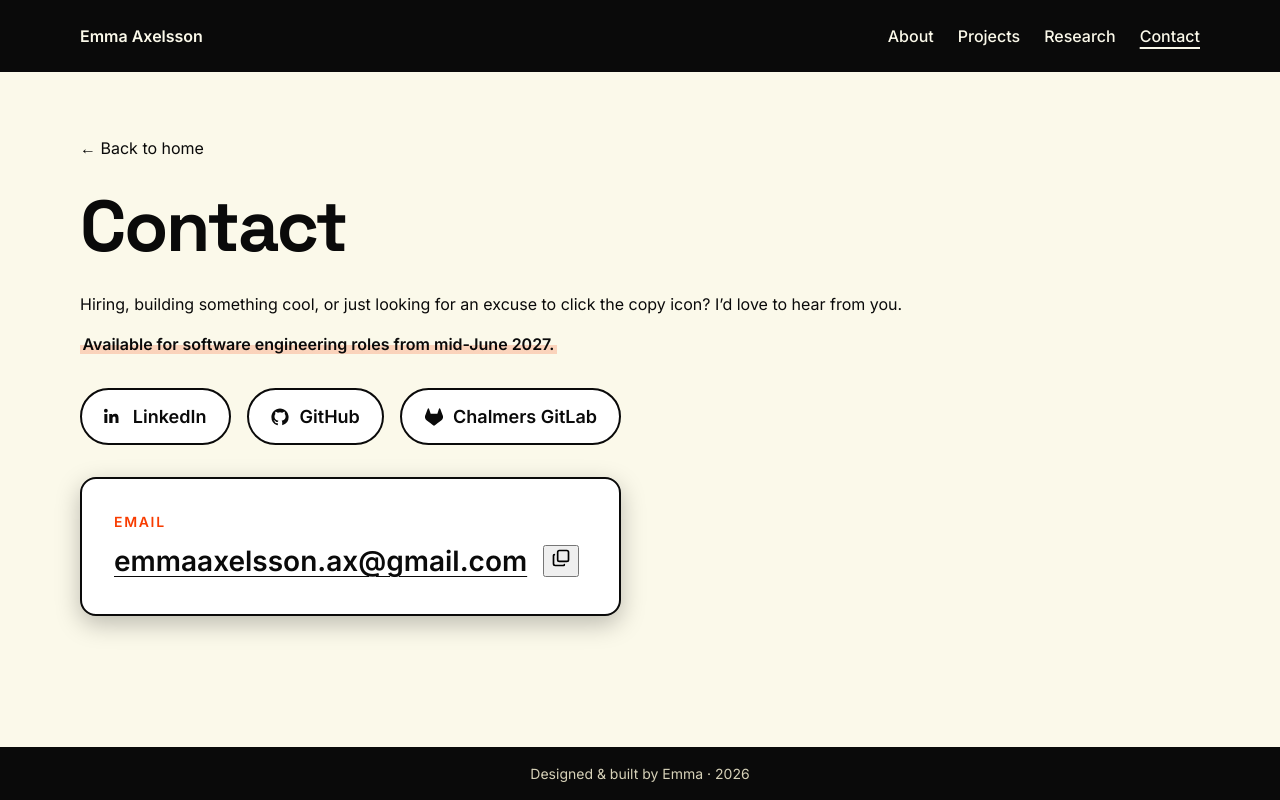
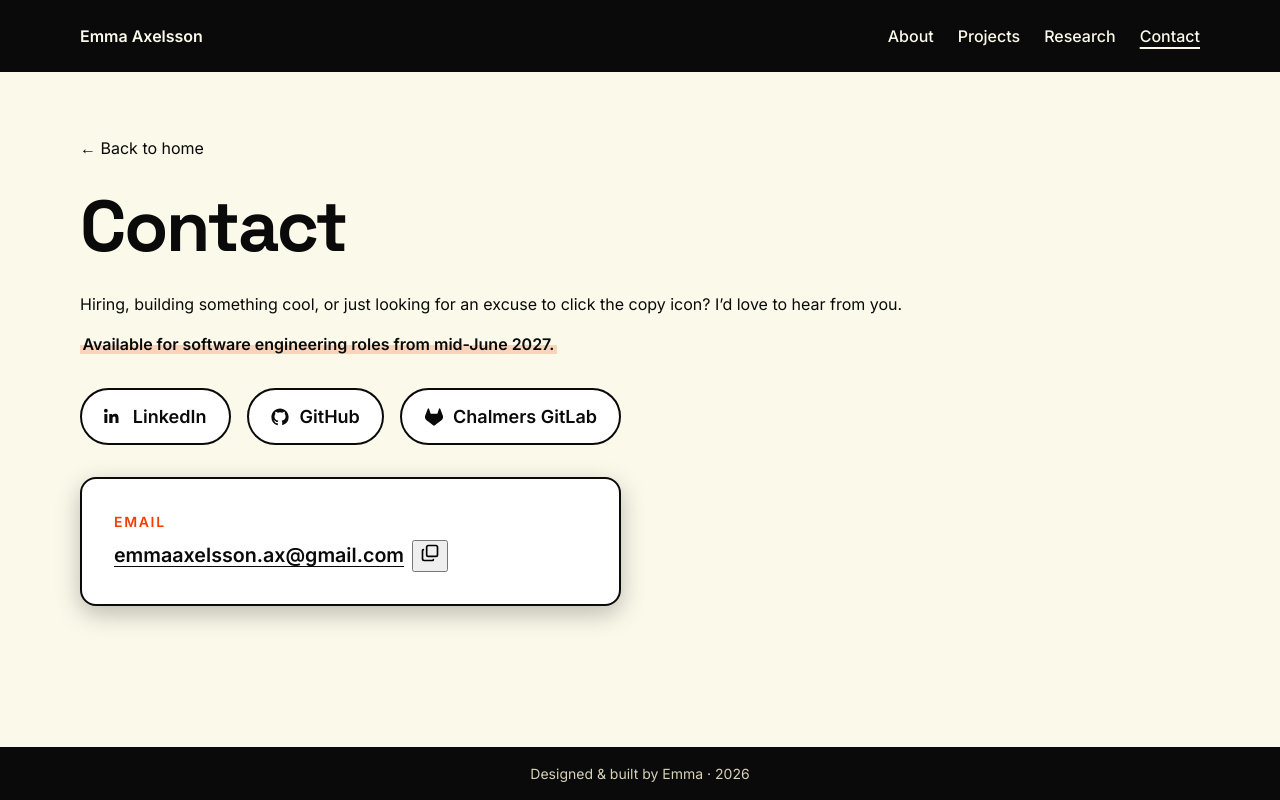
Before and after one commit to emmaaxelsso/portfolio, an Angular app in the folder my-portfolio/: page /contact in a window 1280 px wide. Built offline with nearby package versions, Linux system fonts and the light colour scheme.

Commit message:
Refine contact email sizing and copy button layout

```diff
--- a/my-portfolio/src/app/features/contact/contact.component.scss
+++ b/my-portfolio/src/app/features/contact/contact.component.scss
@@ -60,7 +60,7 @@
   contain: inline-size;
 
   .contact-card__value {
-    font-size: clamp(1.125rem, 3vw, 1.75rem);
+    font-size: clamp(1.125rem, calc(5cqi - 0.25rem), 1.75rem);
     text-decoration: underline;
     text-decoration-thickness: 1px;
     text-underline-offset: 0.18em;
@@ -71,6 +71,7 @@
   height: 100%;
   gap: $spacing-sm;
   position: relative;
+  container-type: inline-size;
   background: $light-surface-color;
   border: 2px solid $light-border-color;
   box-shadow: $shadow-soft;
@@ -99,12 +100,16 @@
 
 .contact-card__actions {
   display: flex;
-  flex-wrap: wrap;
+  flex-wrap: nowrap;
   align-items: center;
-  gap: $spacing-sm $spacing-md;
+  gap: $spacing-sm;
 
   .contact-card__value {
     min-width: 0;
+  }
+
+  .contact-card__copy {
+    flex-shrink: 0;
   }
 
   button {
@@ -165,8 +170,6 @@
   }
 
   .contact-card__actions {
-    display: grid;
-    grid-template-columns: minmax(0, 1fr) auto;
     gap: $spacing-sm;
     width: 100%;
   }
```
